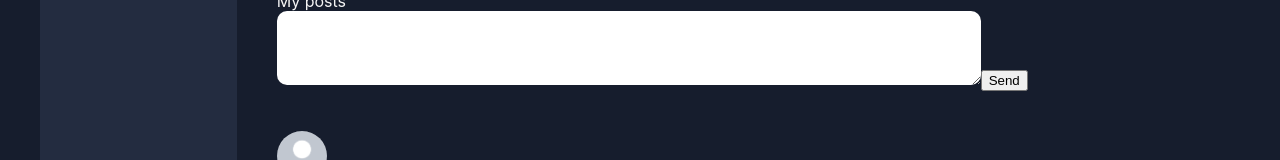
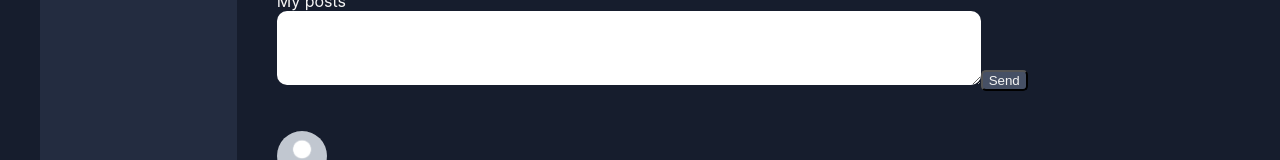
Before and after one commit to fabskrejt/social_network_react_ts_project, a React (Create React App) app: page /profile in a window 1280 px wide. Shown: the part 417-577 px from the top of the page. Built offline with nearby package versions, Linux system fonts and the light colour scheme.

Commit message:
added logic from styling Button component

```diff
--- a/src/components/Button/Button.tsx
+++ b/src/components/Button/Button.tsx
@@ -3,10 +3,11 @@ import React from "react";
 type ButtonPropsType = {
     callBack: () => void
     title: string
+    style: string
 }
 export const Button = (props: ButtonPropsType) => {
     const onclickHandler = () => props.callBack()
     return (
-        <button onClick={onclickHandler}>{props.title}</button>
+        <button className={props.style} onClick={onclickHandler}>{props.title}</button>
     )
 }
--- a/src/components/Dialogs/Dialogs.module.css
+++ b/src/components/Dialogs/Dialogs.module.css
@@ -21,3 +21,8 @@
     padding-top: 40px;
     border-radius: 30px;
 }
+.button {
+    background-color: #465065;
+    border-radius: 5px;
+    color: whitesmoke;
+}
--- a/src/components/Dialogs/Dialogs.tsx
+++ b/src/components/Dialogs/Dialogs.tsx
@@ -32,7 +32,7 @@ export const Dialogs = (props: DialogsPropsType) => {
             <div className={dStyle.dialogs}>
                 {messagesElement}
                 <textarea value={messageText} onChange={changeMessageText}></textarea>
-                <Button title={'add'} callBack={addMessage}/>
+                <Button style={dStyle.button} title={'add'} callBack={addMessage}/>
             </div>
         </div>
     )
--- a/src/components/Profile/MyPosts/MyPosts.module.css
+++ b/src/components/Profile/MyPosts/MyPosts.module.css
@@ -14,3 +14,9 @@
     border-style: none;
 
 }
+
+.button {
+    background-color: #465065;
+    border-radius: 5px;
+    color: whitesmoke;
+}
--- a/src/components/Profile/MyPosts/MyPosts.tsx
+++ b/src/components/Profile/MyPosts/MyPosts.tsx
@@ -22,7 +22,7 @@ const MyPosts = (props: MyPostsPropsType) => {
             <section className={pStyle.postsMaker}>
                 <header className='posts-maker__title'>My posts</header>
                 <textarea value={postChangeValue} onChange={onPostChange} className={pStyle.input}/>
-                <Button callBack={addPost} title={'Send'}/>
+                <Button style={pStyle.button} callBack={addPost} title={'Send'}/>
             </section>
             <section className={pStyle.posts}>
                 {postElement}
```
